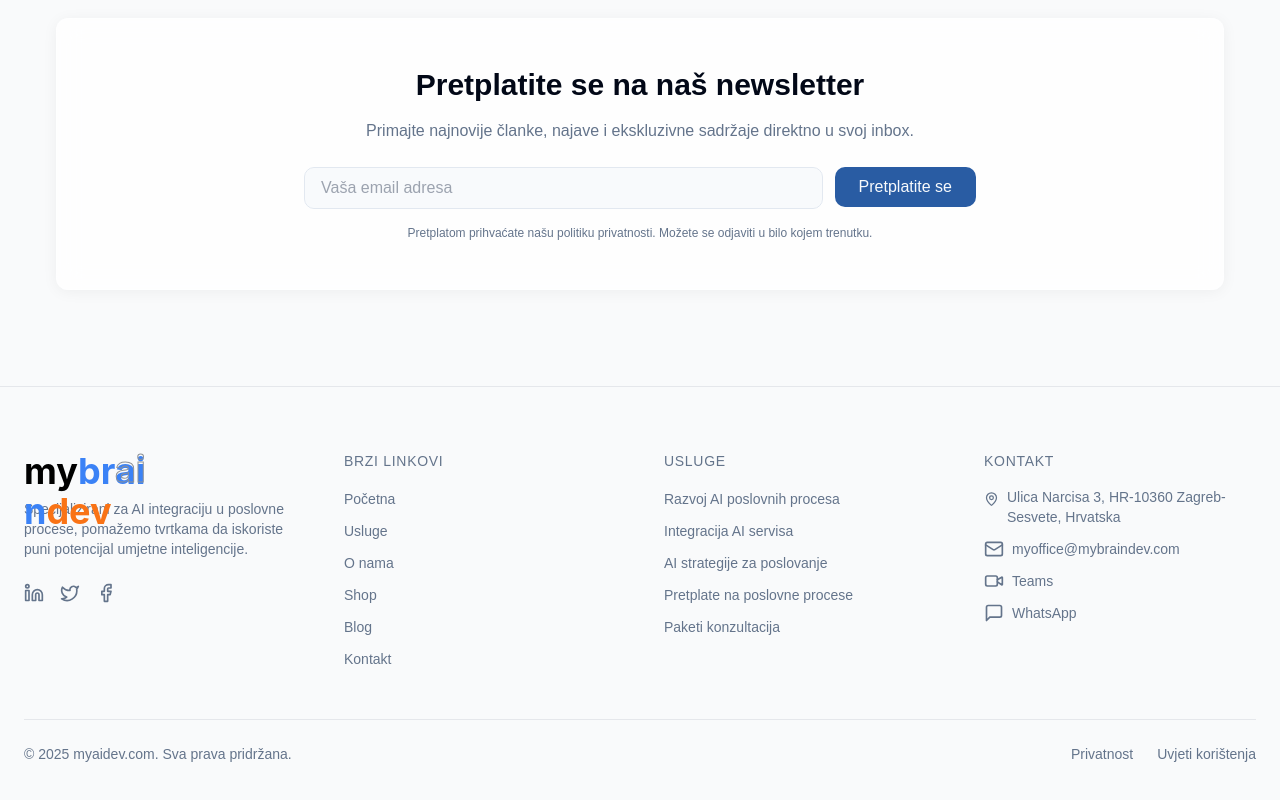
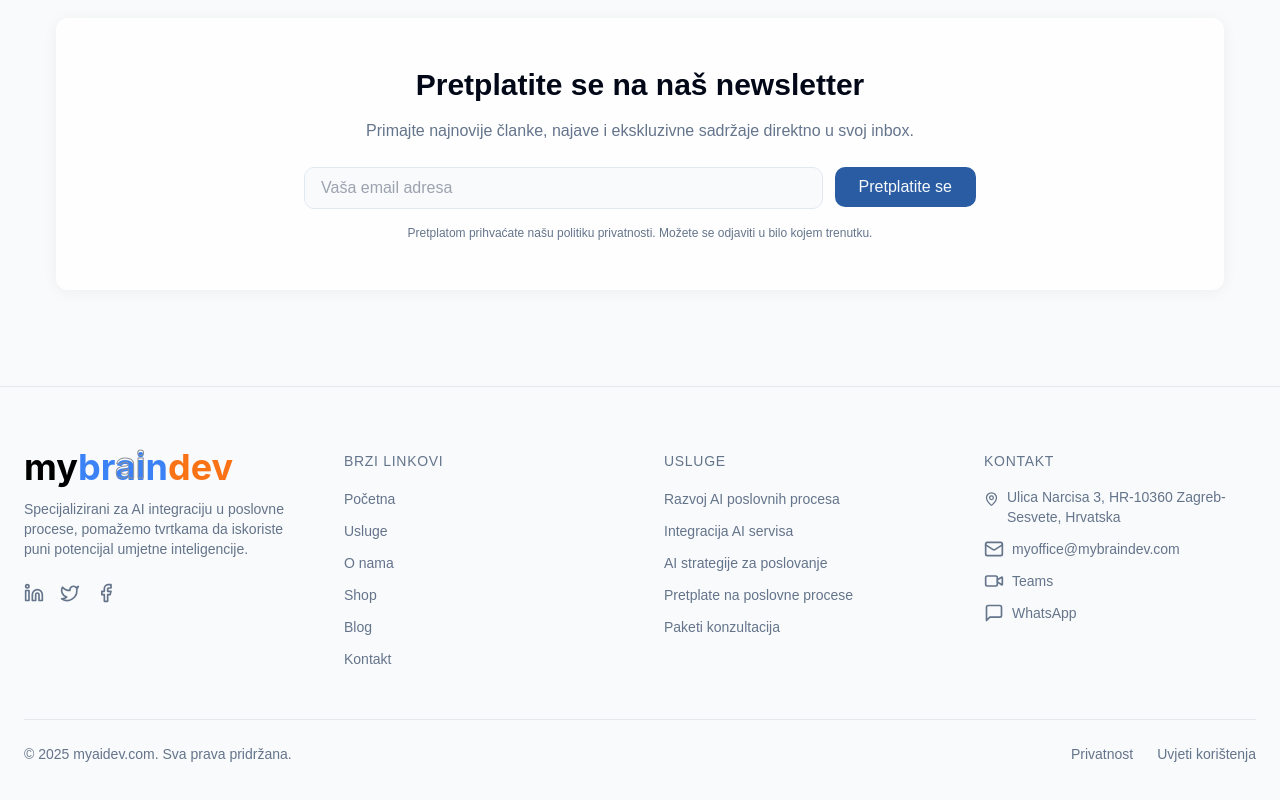
Before and after one commit to Ivetina/smart-process-hub, a React (Vite) app: page /blog in a window 1280 px wide. Shown: the part 1288-2088 px from the top of the page. Built offline with nearby package versions, Linux system fonts and the light colour scheme.

Commit message:
Refactor: Footer logo to single line
Modified the Footer component to display the logo in a single line.

```diff
--- a/src/components/EyeLogo.tsx
+++ b/src/components/EyeLogo.tsx
@@ -1,19 +1,25 @@
+
 import React from 'react';
 import { cn } from '@/lib/utils';
+
 interface EyeLogoProps {
   className?: string;
 }
+
 const EyeLogo: React.FC<EyeLogoProps> = ({
   className
 }) => {
-  return <div className={cn("relative flex flex-col items-center", className)}>
-      <span className="font-display font-bold text-2xl md:text-4xl w-full text-left">
+  return (
+    <div className={cn("relative flex items-center", className)}>
+      <span className="font-display font-bold text-2xl md:text-4xl whitespace-nowrap">
         <span className="text-black">my</span>
         <span className="text-blue-500">br<span className="text-blue-500 relative">ai<span className="absolute inset-0 text-transparent" style={{
             WebkitTextStroke: '1px #8E9196'
           }}>ai</span></span>n</span>
         <span className="text-orange-500">dev</span>
       </span>
-    </div>;
+    </div>
+  );
 };
+
 export default EyeLogo;
--- a/src/components/Footer.tsx
+++ b/src/components/Footer.tsx
@@ -13,7 +13,7 @@ const Footer = () => {
           {/* Column 1 - Logo and info */}
           <div className="md:col-span-1">
             <Link to="/" className="inline-block mb-4">
-              <EyeLogo className="w-40 h-8" />
+              <EyeLogo className="w-40 h-8 whitespace-nowrap" />
             </Link>
             <p className="text-sm text-muted-foreground mb-6">
               Specijalizirani za AI integraciju u poslovne procese, pomažemo tvrtkama da iskoriste puni potencijal umjetne inteligencije.
```
